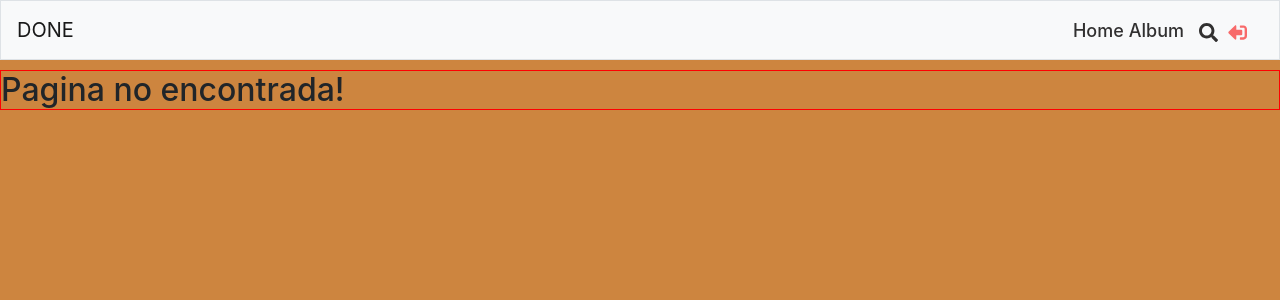
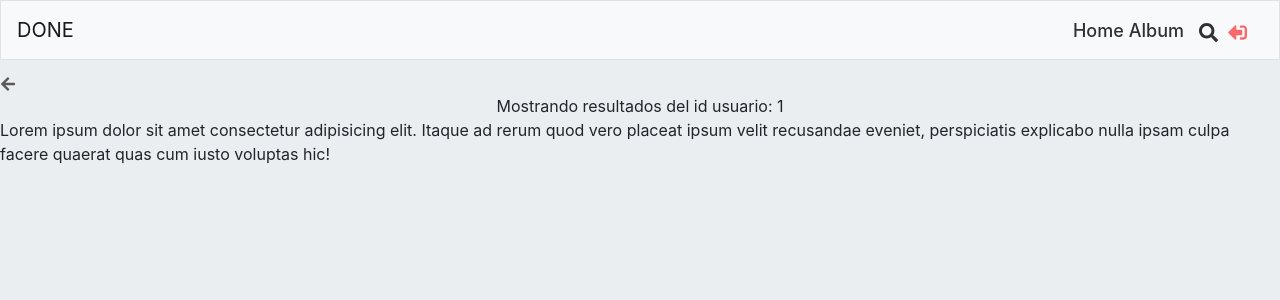
Before and after one commit to ecolonb/envio-click-test, a React app: page /albums/1 in a window 1280 px wide. Shown: the top 300 px of the page. Built offline with nearby package versions, Linux system fonts and the light colour scheme; sample sign-in values are in the browser's storage.

Commit message:
Se guardan cambios para moverme a otro commit

```diff
--- a/src/components/Router.js
+++ b/src/components/Router.js
@@ -7,13 +7,31 @@ import Login from './login/Login';
 import PrivateRoute from './private-route/Private-route.jsx';
 import Albums from './albums/Albums';
 import { getSessionFromStorage } from '../services/session';
+import Photoalbums from './photo-album/Photoalbums';
 
 export default function() {
-  const [loggedUser, setLoggedUser] = useState(false);
+  const [loggedUser, setLoggedUser] = useState(true);
   const [sessionInfo, setSessionInfo] = useState(undefined);
+
   useEffect(() => {
+    console.log('In eseEffectFuntion');
     loadSessionInfo();
   }, []);
+  // async function loadUersAndAlbums() {
+  //   //Cuando carga el componente albums se caran del Api, Usuarios y albums, las fotos las cargo en el componente photo_albums
+  //   const usersWA = await getUsersWithAlbums();
+  //   setUsers(usersWA.data);
+  //   //Usando promesas para obtener los albums
+  //   getAllAlbums()
+  //     .then(albumsResp => {
+  //       console.log('Albums: ', albumsResp);
+  //       setAlbums(albumsResp);
+  //     })
+  //     .catch(err => {
+  //       console.log('error->', err);
+  //     });
+  //   setUsers(usersWA.data);
+  // }
 
   async function loadSessionInfo() {
     const sessionData = await getSessionFromStorage();
@@ -33,6 +51,7 @@ export default function() {
         setLoggedUser={setLoggedUser}
         sessionInfo={sessionInfo}
       />
+
       <main>
         <Switch>
           <Route
@@ -67,6 +86,21 @@ export default function() {
             )}
           />
           <Route
+            path="/albums/:albumId"
+            exact
+            render={props => {
+              const userId = props.match.params.albumId;
+              return (
+                <PrivateRoute
+                  component={Photoalbums}
+                  loggedUser={loggedUser}
+                  setLoggedUser={setLoggedUser}
+                  userId={userId}
+                />
+              );
+            }}
+          />
+          <Route
             path="/"
             exact
             render={() => (
--- a/src/components/albums/Albums.jsx
+++ b/src/components/albums/Albums.jsx
@@ -1,25 +1,38 @@
 import React, { useState, useEffect } from 'react';
 import { Table } from 'react-bootstrap';
-
+import { Redirect } from 'react-router-dom';
 //Servicios
 import { getUsersWithAlbums } from '../../services/users';
+import getAllAlbums from '../../services/albums';
 
 import './albums.scss';
 export default function() {
   const [users, setUsers] = useState(undefined);
-
+  const [redirect, setRedirect] = useState(undefined);
+  const [albums, setAlbums] = useState(undefined);
   useEffect(() => {
     console.log('On use effect-->>>');
     loadUSers();
   }, []);
+
   async function loadUSers() {
-    console.log('Obteniendo los usuarios');
+    //Cuando carga el componente albums se caran del Api, Usuarios y albums, las fotos las cargo en el componente photo_albums
     const usersWA = await getUsersWithAlbums();
     setUsers(usersWA.data);
-    console.log('usersWA: ', usersWA);
+    //Usando promesas para obtener los albums
+    // getAllAlbums()
+    //   .then(albumsResp => {
+    //     console.log('Albums: ', albumsResp);
+    //     setAlbums(albumsResp);
+    //   })
+    //   .catch(err => {
+    //     console.log('error->', err);
+    //   });
   }
 
-  return (
+  return redirect ? (
+    <Redirect to={redirect} />
+  ) : (
     <div className="albums-container">
       <div className="list-users">
         <Table
@@ -45,8 +58,8 @@ export default function() {
                   <tr
                     className="item-user"
                     onClick={e => {
-                      // showDetails(e);
-                      console.log('View photos id: ', item.id);
+                      setRedirect(`/albums/${item.id}`);
+                      return console.log('View photos id: ', item.id);
                     }}
                   >
                     <td>{item.name}</td>
--- a/src/components/home/Home.jsx
+++ b/src/components/home/Home.jsx
@@ -59,7 +59,7 @@ export default function() {
         console.log('On load user.......');
         if (usersByPage) {
             await usersByPage.data.map((element, index) => {
-        element.description = fakeDescription;
+                return (element.description = fakeDescription);
             });
             console.log(
                 'zzzzzz------------------After asign description: ',
@@ -91,7 +91,7 @@ export default function() {
             if (usersByPage) {
                 //Es mejor de esta manera al hacer el cambio de estado y agregar nuevos elementos que recorrer el objeto de resultados y hacer push del nuevo elemento o con una concatenación de arrays.
                 await usersByPage.data.map((element, index) => {
-          element.description = fakeDescription;
+                    return (element.description = fakeDescription);
                 });
                 setUserList([...userList, ...usersByPage.data]);
 
@@ -120,48 +120,57 @@ export default function() {
         elmt.scrollLeft = scrollVal;
         return true;
     }
-  return (
-    <div className="home-container">
-      <div
-        className="users-container"
-        id="users-container"
-        onScroll={evt => {
+    return ( <
+        div className = "home-container" >
+        <
+        div className = "users-container"
+        id = "users-container"
+        onScroll = {
+            evt => {
                 return onScroll(evt.target);
-        }}
-        onWheel={w => {
+            }
+        }
+        onWheel = {
+            w => {
                 onWheel(w);
-        }}
-      >
-        {userList.map((userItem, index) => {
-          return (
-            <ItemUsuario
-              key={index}
-              setShowSidebar={setShowSidebar}
-              userItem={userItem}
-              setUserDetail={setUserDetailInfo}
-              setEditName={setEditName}
-              setEditDescription={setEditDescription}
+            }
+        } >
+        {
+            userList.map((userItem, index) => {
+                return ( <
+                    ItemUsuario key = { index }
+                    setShowSidebar = { setShowSidebar }
+                    userItem = { userItem }
+                    setUserDetail = { setUserDetailInfo }
+                    setEditName = { setEditName }
+                    setEditDescription = { setEditDescription }
                     />
                 );
-        })}
-      </div>
-      {reqInProgress && (
-        <div className="loading-area">
-          <Spinner animation="grow" variant="secondary" role="status" />
-        </div>
-      )}
-      {showSidebar && (
-        <Sidebar
-          setShowSidebar={setShowSidebar}
-          infoToSide={infoToSide}
-          editName={editName}
-          setEditName={setEditName}
-          editDescription={editDescription}
-          setEditDescription={setEditDescription}
-          userList={userList}
-          setUserList={setUserList}
+            })
+        } { ' ' } <
+        /div>{' '} {
+            reqInProgress && ( <
+                div className = "loading-area" >
+                <
+                Spinner animation = "grow"
+                variant = "secondary"
+                role = "status" / >
+                <
+                /div>
+            )
+        } { ' ' } {
+            showSidebar && ( <
+                Sidebar setShowSidebar = { setShowSidebar }
+                infoToSide = { infoToSide }
+                editName = { editName }
+                setEditName = { setEditName }
+                editDescription = { editDescription }
+                setEditDescription = { setEditDescription }
+                userList = { userList }
+                setUserList = { setUserList }
                 />
-      )}
-    </div>
+            )
+        } { ' ' } <
+        /div>
     );
 }
--- /dev/null
+++ b/src/components/photo-album/Photoalbums.jsx
@@ -0,0 +1,26 @@
+import React, { useState, useEffect } from 'react';
+import { FaArrowLeft } from 'react-icons/fa';
+import { NavLink } from 'react-router-dom';
+
+//servicios
+import findByIdAlbums from '../../functions/helpers';
+
+import './photoalbums.scss';
+
+export default function({ userId, albums }) {
+  return (
+    <div className="album-container">
+      <div className="go-back">
+        <NavLink to="/albums" className="navlink-goback">
+          <FaArrowLeft className="iconGoBack" />
+        </NavLink>
+      </div>
+      <div className="text-center">
+        Mostrando resultados del id usuario: {userId}
+      </div>
+      Lorem ipsum dolor sit amet consectetur adipisicing elit. Itaque ad rerum
+      quod vero placeat ipsum velit recusandae eveniet, perspiciatis explicabo
+      nulla ipsam culpa facere quaerat quas cum iusto voluptas hic!
+    </div>
+  );
+}
--- /dev/null
+++ b/src/components/photo-album/photoalbums.scss
@@ -0,0 +1,26 @@
+.album-container {
+    background-color: #ebeef1 !important;
+    min-width: 100% !important;
+    min-height: 100% !important;
+    position: fixed !important;
+    height: 100% !important;
+    display: block !important;
+    top: 0;
+    padding-top: 70px;
+    padding-bottom: 3%;
+    margin: 0 !important;
+}
+
+.go-back {
+    position: relative;
+    top: 0;
+    left: 0;
+}
+
+.navlink-goback {
+    color: rgb(88, 88, 87);
+}
+
+.navlink-goback:hover {
+    color: rgb(156, 156, 156);
+}
--- a/src/components/sidebar/Sidebar.jsx
+++ b/src/components/sidebar/Sidebar.jsx
@@ -1,9 +1,6 @@
-import React, { useState, useEffect } from 'react';
-import { Button, Card, Form } from 'react-bootstrap';
+import React, { useState } from 'react';
+import { Card, Form } from 'react-bootstrap';
 import { FaWindowClose, FaPen, FaSave } from 'react-icons/fa';
-
-//Librerias externas
-import swal from 'sweetalert';
 
 //Servicios
 import alertError from '../../services/alerts';
@@ -43,6 +40,7 @@ export default function({
             ? dataFormDetails.last_name
             : element.last_name;
           setEditName(false);
+          return true;
         } else if (typeInfoToSave === 'description') {
           element.description = dataFormDetails.description
             ? dataFormDetails.description
@@ -50,6 +48,7 @@ export default function({
           setEditDescription(false);
         }
       }
+      return false;
     });
 
     setUserList(listClone);
--- /dev/null
+++ b/src/functions/helpers.js
@@ -0,0 +1,5 @@
+//Funció para obtener los albums del usuario
+
+export default async function findByIdAlbums(allAlbums, id) {
+    console.log('----');
+}
--- /dev/null
+++ b/src/services/albums.js
@@ -0,0 +1,21 @@
+// Se obtienen los albunes usando promesas
+export default function getAllAlbums() {
+    const promiseGetAllAlbums = new Promise((resolve, reject) => {
+        const url = 'https://jsonplaceholder.typicode.com/albums';
+        fetch(url)
+            .then(response => {
+                response
+                    .json()
+                    .then(result => {
+                        resolve(result);
+                    })
+                    .catch(err => {
+                        reject(err);
+                    });
+            })
+            .catch(err => {
+                reject(err);
+            });
+    });
+    return promiseGetAllAlbums;
+}
```
Lines whose indentation alone changed are shown as unchanged.
